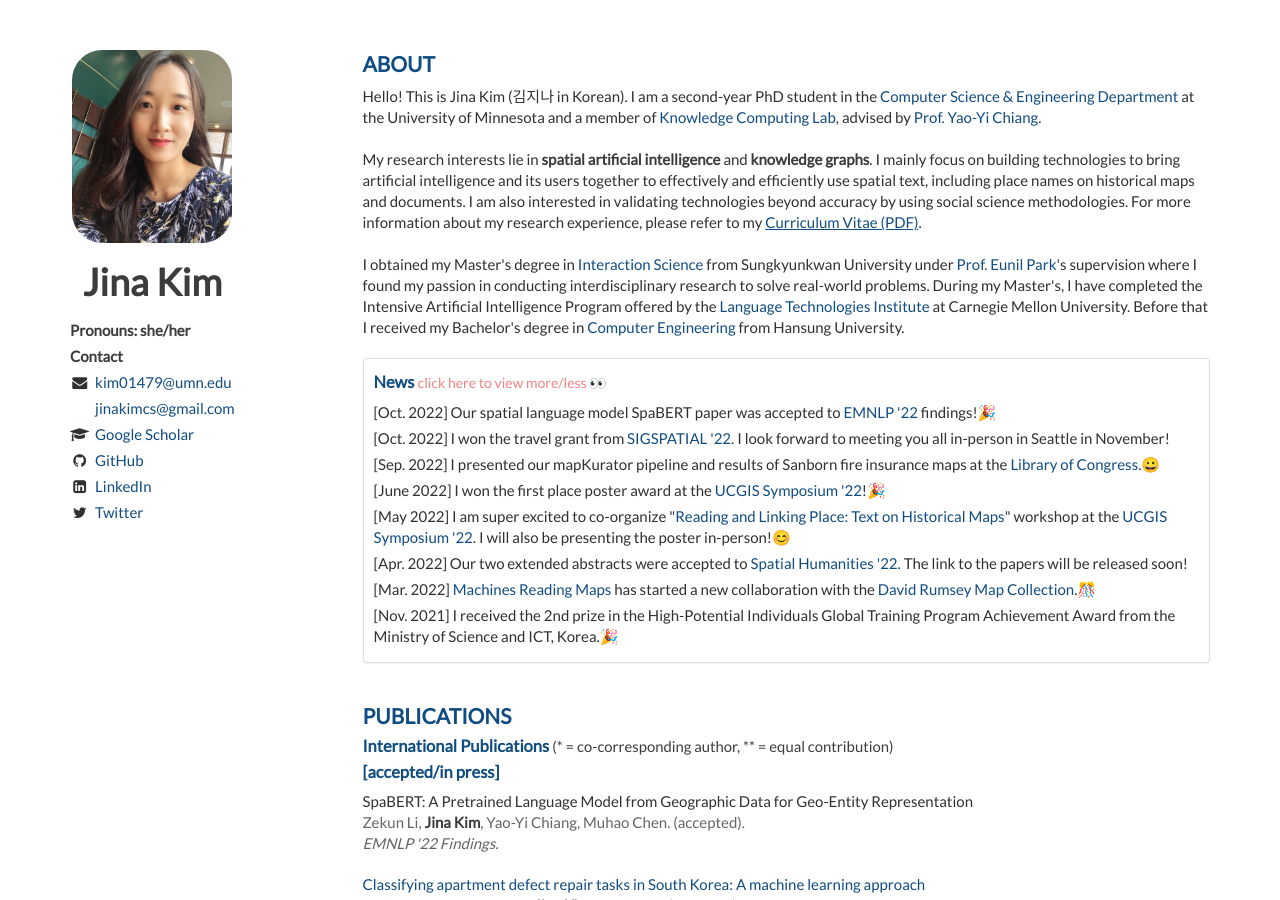
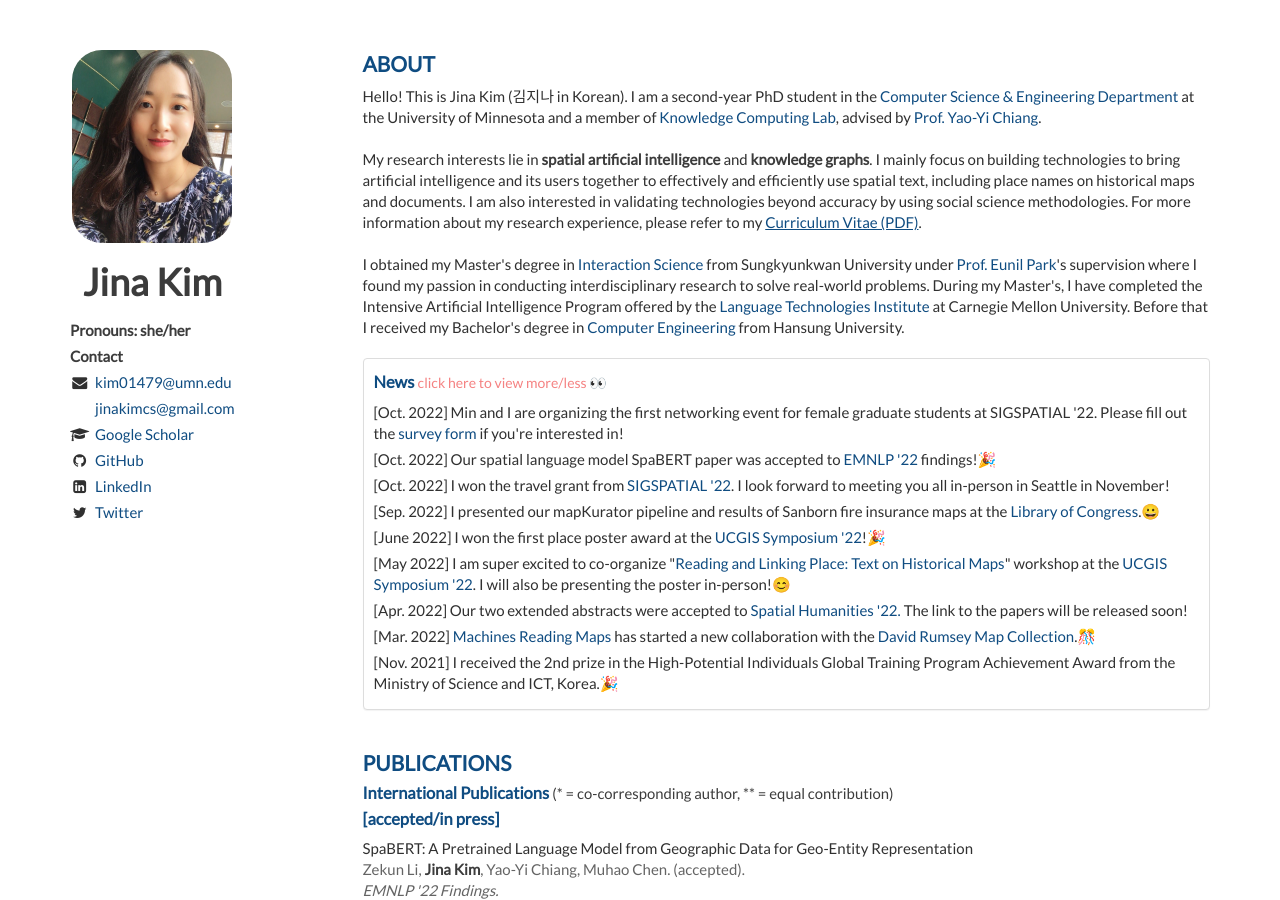
Before and after one commit to Jina-Kim/Jina-Kim.github.io, a Jekyll site: the page built from index.html, in a window 1280 px wide and 900 px high. Built offline with Jekyll 4.4.1, drawn with Linux system fonts in a browser that asks for light colours; nearby versions of some CDN libraries; the list of posts is cut into pages by our own code.

Commit message:
Update index.html

```diff
--- a/_includes/about.html
+++ b/_includes/about.html
@@ -19,6 +19,7 @@
       <div class="panel-body">
           <h2>News <a type="button" data-toggle="collapse" data-target="#collapseList" aria-expanded="false" aria-controls="collapseList" style="font-size: 85%; color: #F58282;font-weight: normal;">click here to view more/less 👀</a></h2>
         <ul class="list-unstyled">
+            <li>[Oct. 2022] Min and I are organizing the first networking event for female graduate students at SIGSPATIAL '22. Please fill out the <a href="https://forms.gle/JicrFUYeUtaH7i3XA">survey form</a> if you're interested in!
             <li>[Oct. 2022] Our spatial language model SpaBERT paper was accepted to <a href="https://2022.emnlp.org/">EMNLP '22</a> findings!🎉</li>
             <li>[Oct. 2022] I won the travel grant from <a href="https://sigspatial2022.sigspatial.org/">SIGSPATIAL '22</a>. I look forward to meeting you all in-person in Seattle in November!</li>
             <li>[Sep. 2022] I presented our mapKurator pipeline and results of Sanborn fire insurance maps at the <a href="https://www.loc.gov/item/event-406138/machine-reading-maps-processing-text-from-maps-using-machine-learning/2022-09-01/">Library of Congress</a>.😀</li>
```
